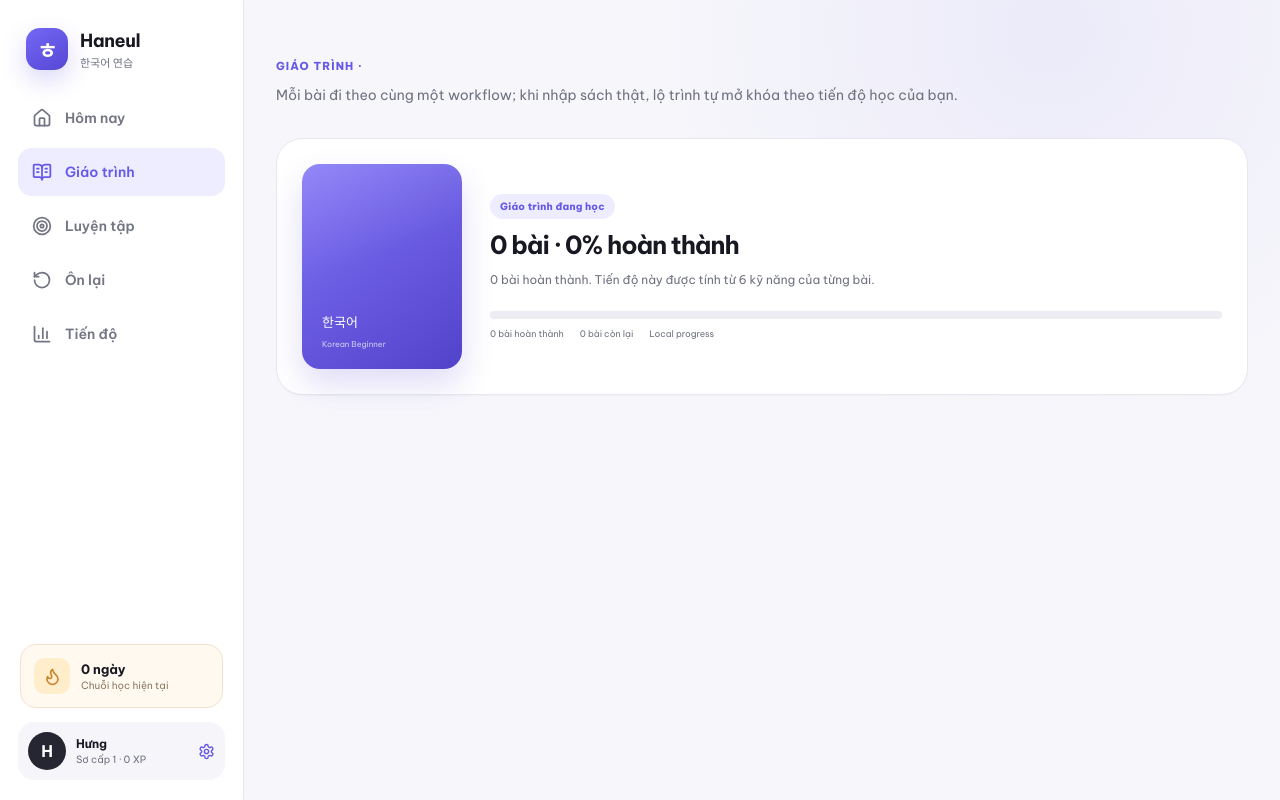
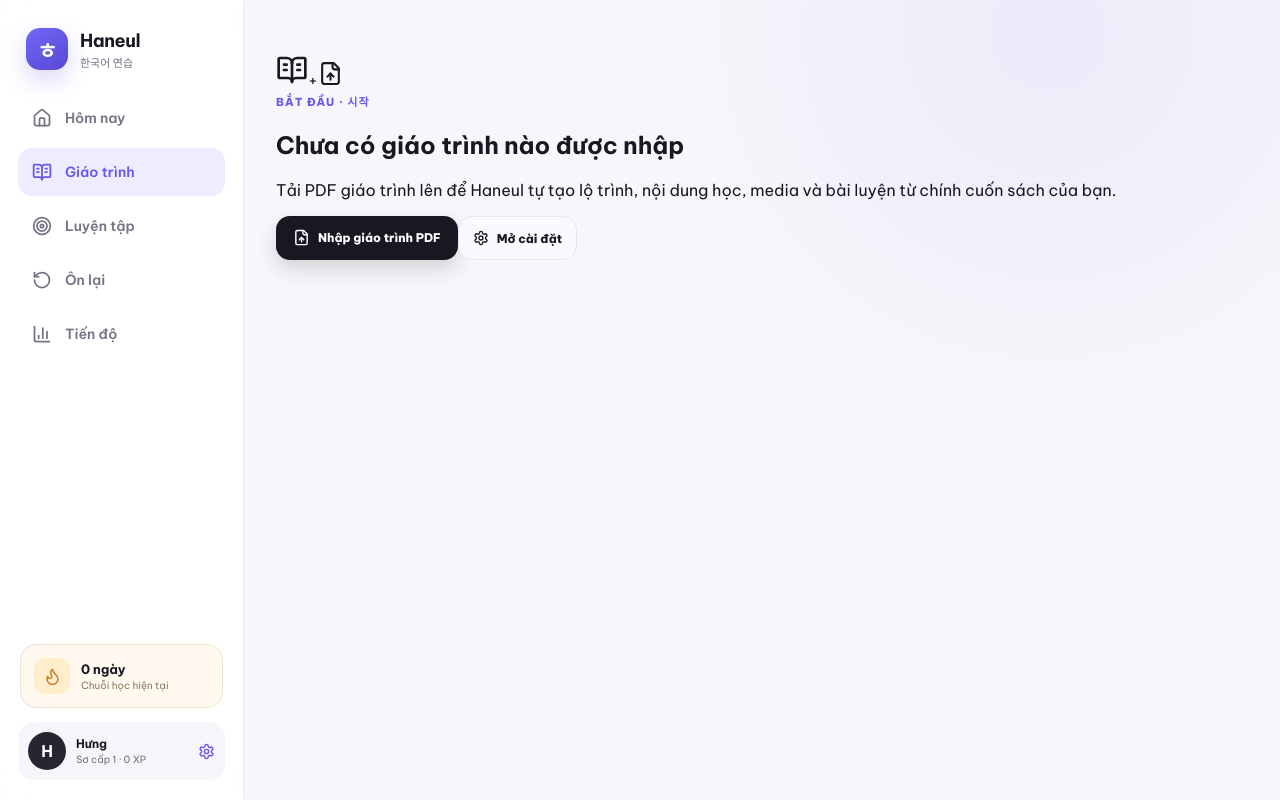
Before and after one commit to phung086/Tieng-Han, a Next.js app: page /learn in a window 1280 px wide. Built offline with nearby package versions, Linux system fonts and the light colour scheme.

Commit message:
feat: make learning path depend only on imported course

```diff
--- a/src/app/learn/page.tsx
+++ b/src/app/learn/page.tsx
@@ -5,6 +5,7 @@ import { ArrowRight, BookMarked, Check, LockKeyhole, Play } from "lucide-react";
 import { useContent } from "@/lib/content-store";
 import { useLearning, type SkillKey } from "@/lib/learning-state";
 import { useMessages } from "@/i18n/messages";
+import { EmptyCourseState } from "@/components/empty-course-state";
 
 const chipKeys: SkillKey[] = [
   "vocabulary",
@@ -19,6 +20,14 @@ export default function LearnPage() {
   const { state } = useLearning();
   const { course } = useContent();
   const messages = useMessages();
+  if (!course.lessons.length) {
+    return (
+      <div className="page">
+        <EmptyCourseState />
+      </div>
+    );
+  }
+
   const courseProgress = Math.round(
     course.lessons.reduce((sum, lesson) => sum + (state.lessonProgress[String(lesson.id)] ?? 0), 0) /
       Math.max(1, course.lessons.length),
```
